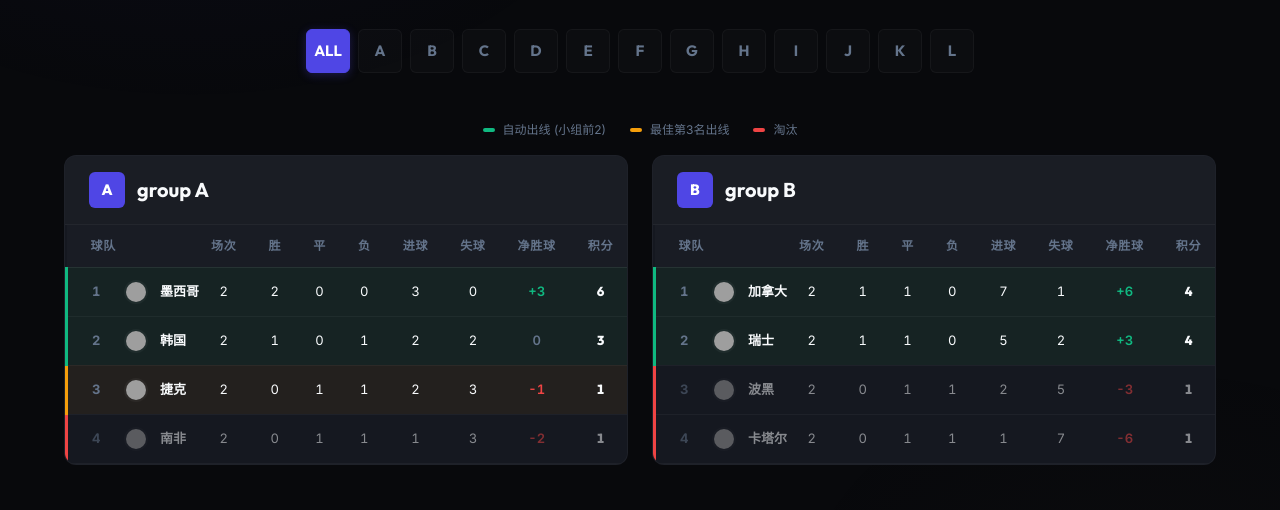
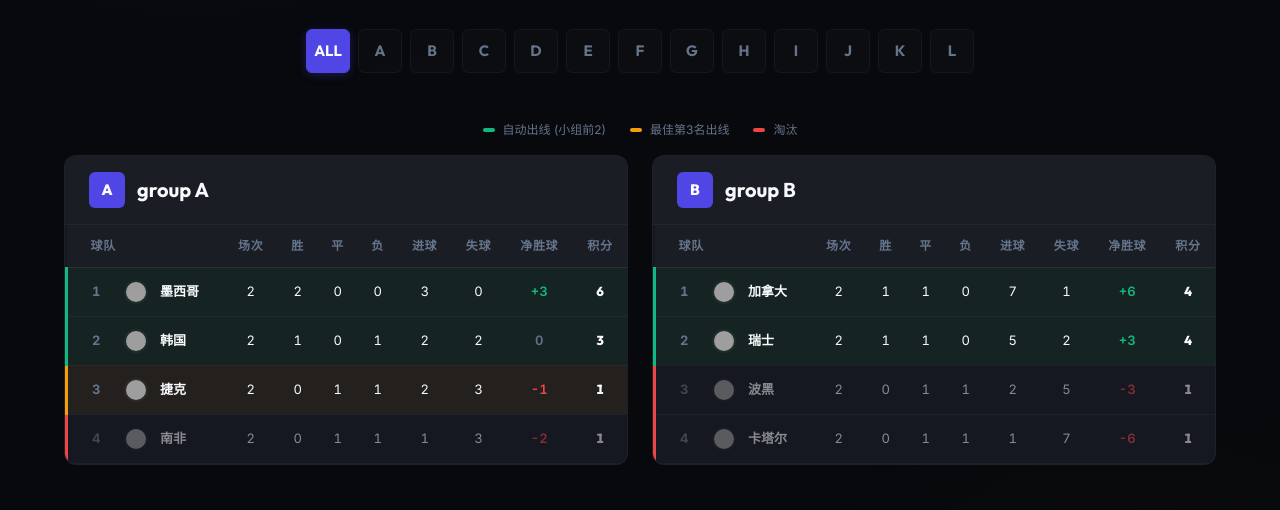
Before and after one commit to dini163/world_cup_2026, a plain HTML site: page standings.html in a window 1280 px wide. Shown: the part 212-722 px from the top of the page. Drawn offline with Linux system fonts and the light colour scheme; grey boxes are pictures that could not be loaded.

Commit message:
fix: 修复积分榜小组表格积分列被遮挡的问题
- 在表格外包一层 .standings-table-wrap 滚动容器，避免列被 overflow:hidden 裁掉
- 网格 minmax 从 380px 增至 480px，让桌面端两列布局能完整显示 9 列
- 收紧表格列 padding 和 min-width，使表格更紧凑
- 新增 1024px 断点，平板宽度下降为单列布局

```diff
--- a/css/pages/standings.css
+++ b/css/pages/standings.css
@@ -57,6 +57,11 @@
 }
 
 /* ── Standings Table ── */
+.standings-table-wrap {
+  overflow-x: auto;
+  -webkit-overflow-scrolling: touch;
+}
+
 .standings-table {
   width: 100%;
   border-collapse: collapse;
@@ -69,7 +74,7 @@
 }
 
 .standings-table th {
-  padding: var(--space-3) var(--space-4);
+  padding: var(--space-3) var(--space-3);
   background: rgba(255, 255, 255, 0.02);
   border-bottom: 1px solid var(--border-default);
   font-size: var(--text-xs);
@@ -86,11 +91,11 @@
 
 .standings-table th:not(:first-child) {
   text-align: center;
-  min-width: 40px;
+  min-width: 28px;
 }
 
 .standings-table td {
-  padding: var(--space-3) var(--space-4);
+  padding: var(--space-3) var(--space-3);
   border-bottom: 1px solid var(--border-subtle);
   text-align: center;
   font-size: var(--text-sm);
@@ -264,7 +269,7 @@
 /* ── All Groups Grid View ── */
 .groups-grid {
   display: grid;
-  grid-template-columns: repeat(auto-fill, minmax(380px, 1fr));
+  grid-template-columns: repeat(auto-fill, minmax(480px, 1fr));
   gap: var(--space-6);
 }
 
@@ -286,11 +291,13 @@
 }
 
 /* ── Responsive ── */
-@media (max-width: 768px) {
+@media (max-width: 1024px) {
   .groups-grid {
     grid-template-columns: 1fr;
   }
+}
 
+@media (max-width: 768px) {
   .standings-table th,
   .standings-table td {
     padding: var(--space-2) var(--space-2);
--- a/js/components/group-table.js
+++ b/js/components/group-table.js
@@ -58,6 +58,7 @@ const GroupTable = (() => {
           ${groupText} ${group}
         </div>
       </div>
+      <div class="standings-table-wrap">
         <table class="standings-table">
           <thead>
             <tr>
@@ -74,6 +75,7 @@ const GroupTable = (() => {
           </thead>
           <tbody>${rows}</tbody>
         </table>
+      </div>
     </div>`;
   }
 
@@ -163,10 +165,12 @@ const GroupTable = (() => {
     return `
     <div class="third-place-section">
       <h3>${bestThirdTitle}</h3>
+      <div class="standings-table-wrap">
         <table class="standings-table">
           <thead><tr><th>${tTeam}</th><th>${tGroup}</th><th>${tP}</th><th>${tPts}</th><th>${tGD}</th><th>${tGF}</th><th>${tStatus}</th></tr></thead>
           <tbody>${rows}</tbody>
         </table>
+      </div>
     </div>`;
   }
 
```
Lines whose indentation alone changed are shown as unchanged.
